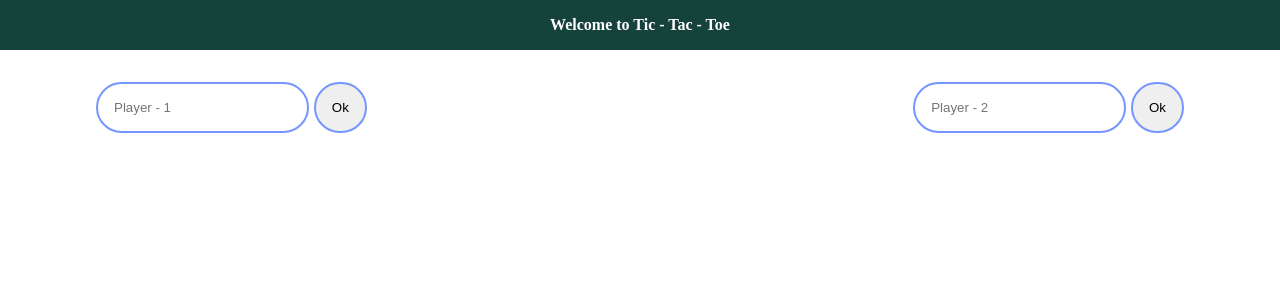
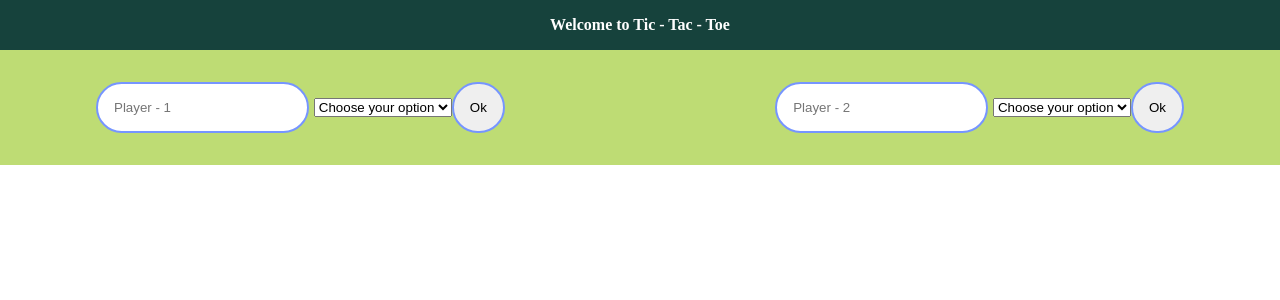
Before and after one commit to Pulukuri-Mohan-Sai-Chandra/React-Tic-Tac-Toe, a React (Vite) app: page / in a window 1280 px wide. Shown: the top 300 px of the page. Built offline with nearby package versions, Linux system fonts and the light colour scheme.

Commit message:
Implemented the Functionality of taking user input and their type

```diff
--- a/src/App.css
+++ b/src/App.css
@@ -13,4 +13,5 @@
   flex-direction: row;
   justify-content: space-between;
   padding: 2rem 6em;
+  background-color: #BEDC74;
 }
--- a/src/App.jsx
+++ b/src/App.jsx
@@ -6,11 +6,20 @@ import './App.css'
 import Players from './Components/Players'
 
 function App() {
-
+  const [userData, SetUserData] = useState({
+    "Player - 1": {
+      name: "",
+      type: ""
+    },
+    "Player - 2": {
+      name: "",
+      type: ""
+    }
+  })
   return (
     <>
-    <Header/>
-    <Players/>
+      <Header />
+      <Players userData={userData} SetUserData={SetUserData} />
     </>
   )
 }
--- a/src/Components/Players.jsx
+++ b/src/Components/Players.jsx
@@ -1,25 +1,53 @@
 import { useState } from "react"
 import './Players.css'
 
-const Player = ({ gameReset, input_text }) => {
+const Player = ({ gameReset, input_text, userData, SetUserData }) => {
 
     const [name, SetName] = useState("")
     const [isConfirm, SetConfirm] = useState(false)
-
+    const options = [{
+        name: "Choose your option",
+        value: ""
+    }, {
+        name: "X",
+        value: "X"
+    }, {
+        name: "O",
+        value: "O"
+    }]
+    const isValid = (option)=>{
+        if(userData){
+            for(const userObj of Object.values(userData)){
+                if(userObj.type != ""){
+                    if(userObj.type === option.value){
+                        return true;
+                    }
+                }
+            }
+        }
+        return false;
+    }
     return (
         <h2>
             <input disabled={(gameReset) ? false : isConfirm} type="text" name="name" id="" value={name} onChange={(e) => { SetName(e.target.value) }} placeholder={input_text} />
+            <select onChange={(e) => SetUserData({...userData,input_text:{name:userData[input_text].name,type:e.target.value}})}>
+                {
+                    options.map((option,index)=>(
+                        <option disabled={isValid(option)} key={index} value={option.value}>{option.name}</option>
+                    ))
+                }
+            </select>
             <button onClick={() => { SetConfirm(true) }}>Ok</button>
+
         </h2>
     )
 }
 
-const Players = ({gameReset}) => {
-
+const Players = ({ gameReset, userData, SetUserData }) => {
     return (
         <div className="players">
-            <Player input_text="Player - 1" gameReset={gameReset}/>
-            <Player input_text="Player - 2"  gameReset={gameReset}/>
+            <Player input_text="Player - 1" gameReset={gameReset} userData={userData} SetUserData={SetUserData} />
+            <Player input_text="Player - 2" gameReset={gameReset} userData={userData} SetUserData={SetUserData} />
         </div>
     )
 }
```
